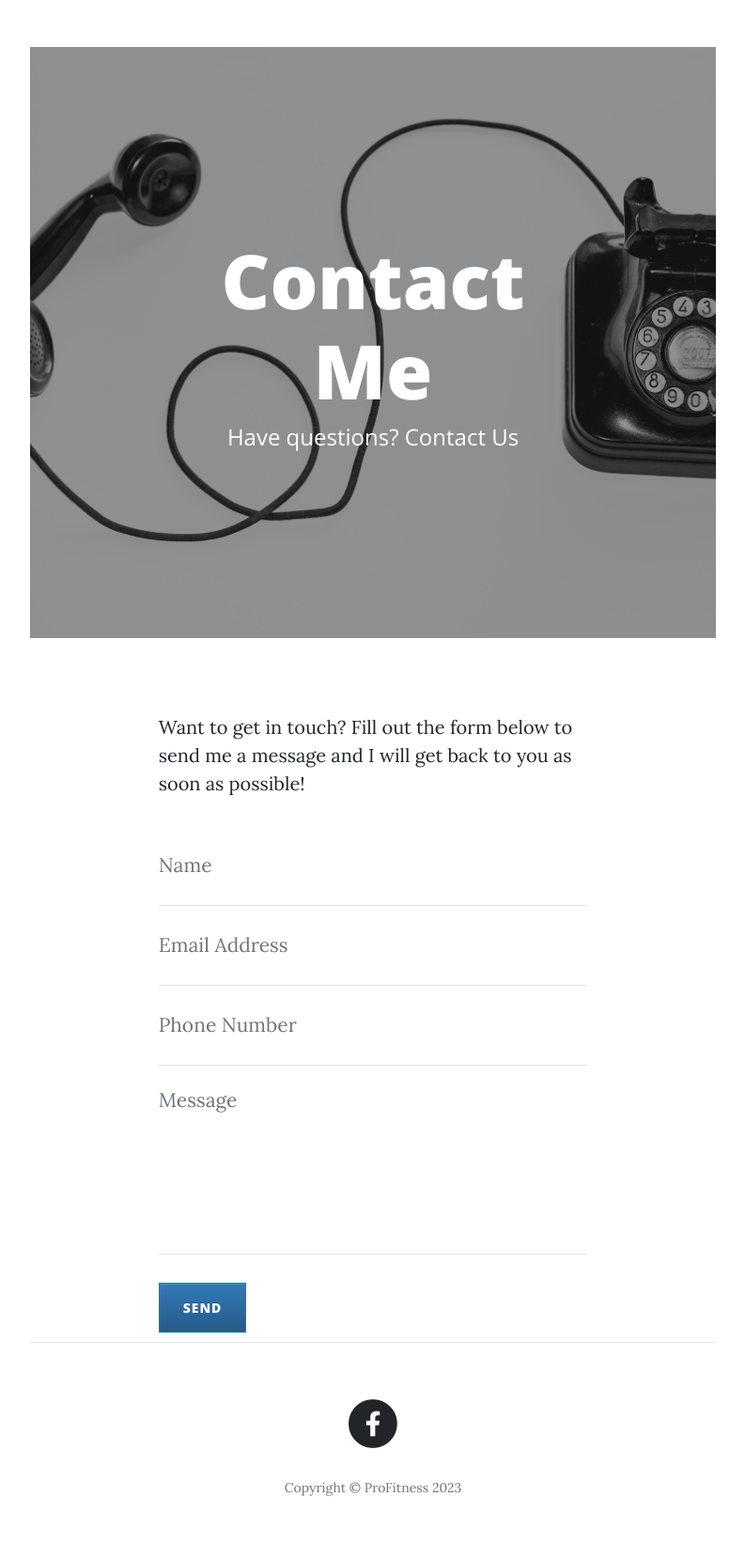
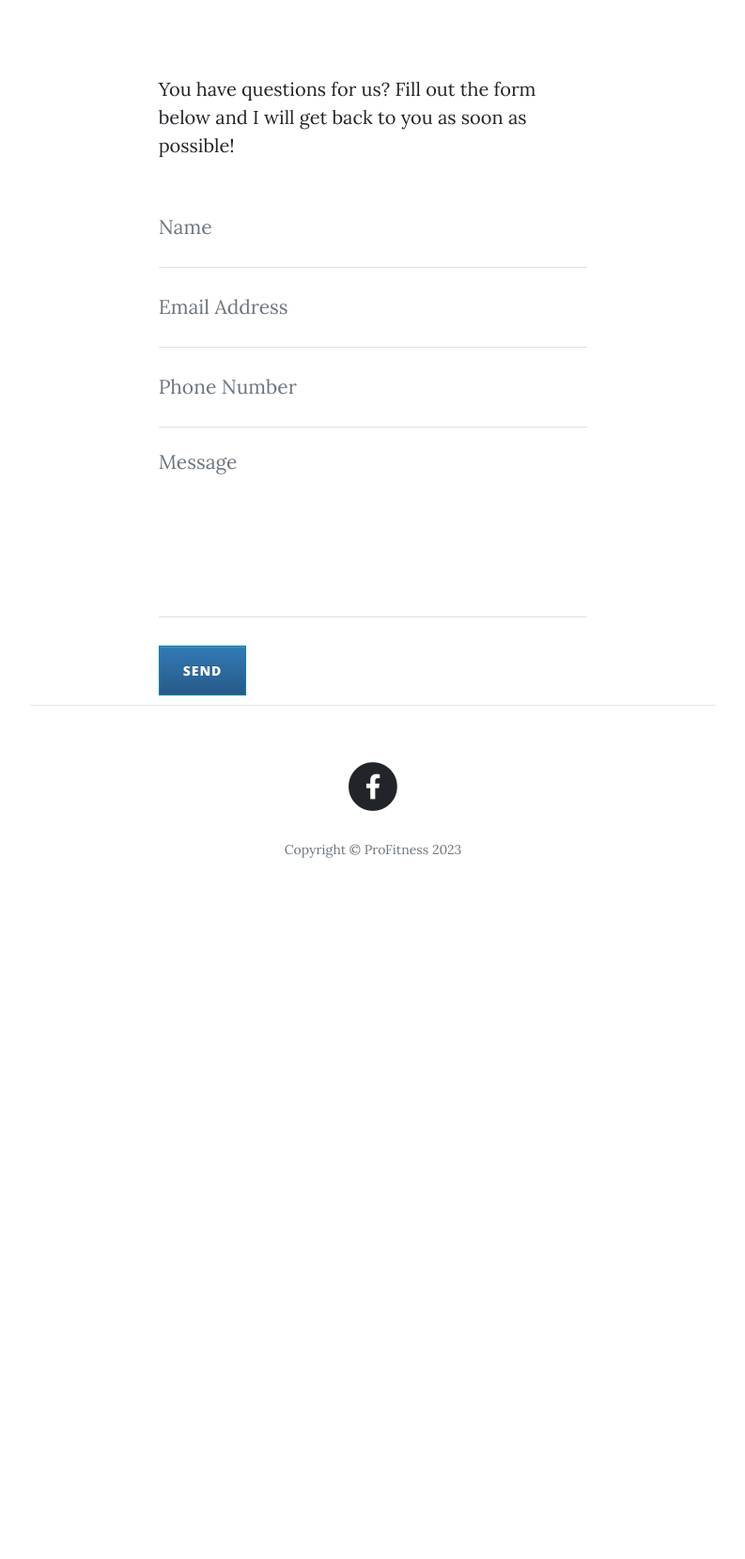
Before and after one commit to phatch9/ProFitness, a Flask app: page /contact in a window 1280 px wide. Shown: the part 628-2287 px from the top of the page at 94% size, without its empty margins (243-1036 px from the left). After the commit the page ends 1541 px from the top, so only its background shows below. Run offline with Flask 2, Linux system fonts and the light colour scheme; some libraries are stand-ins or nearby versions.

Commit message:
modified contact

```diff
--- a/fitness/templates/contact.html
+++ b/fitness/templates/contact.html
@@ -5,26 +5,12 @@
 {% endblock %}
 
 {% block content %}
-  <!-- Page Header -->
-  <header class="masthead" style="background-image: url('{{ url_for('static', filename='img/contact-bg.jpg') }}')">
-    <div class="overlay"></div>
-    <div class="container">
-      <div class="row">
-        <div class="col-lg-8 col-md-10 mx-auto">
-          <div class="page-heading">
-            <h1>Contact Me</h1>
-            <span class="subheading">Have questions? Contact Us</span>
-          </div>
-        </div>
-      </div>
-    </div>
-  </header>
 
   <!-- Main Content -->
   <div class="container">
     <div class="row">
       <div class="col-lg-8 col-md-10 mx-auto">
-        <p>Want to get in touch? Fill out the form below to send me a message and I will get back to you as soon as possible!</p>
+        <p>You have questions for us? Fill out the form below and I will get back to you as soon as possible!</p>
         <!-- Contact Form - Enter your email address on line 19 of the mail/contact_me.php file to make this form work. -->
         <!-- WARNING: Some web hosts do not allow emails to be sent through forms to common mail hosts like Gmail or Yahoo. -->
         <!-- It's recommended that you use a private domain email address! -->
```
